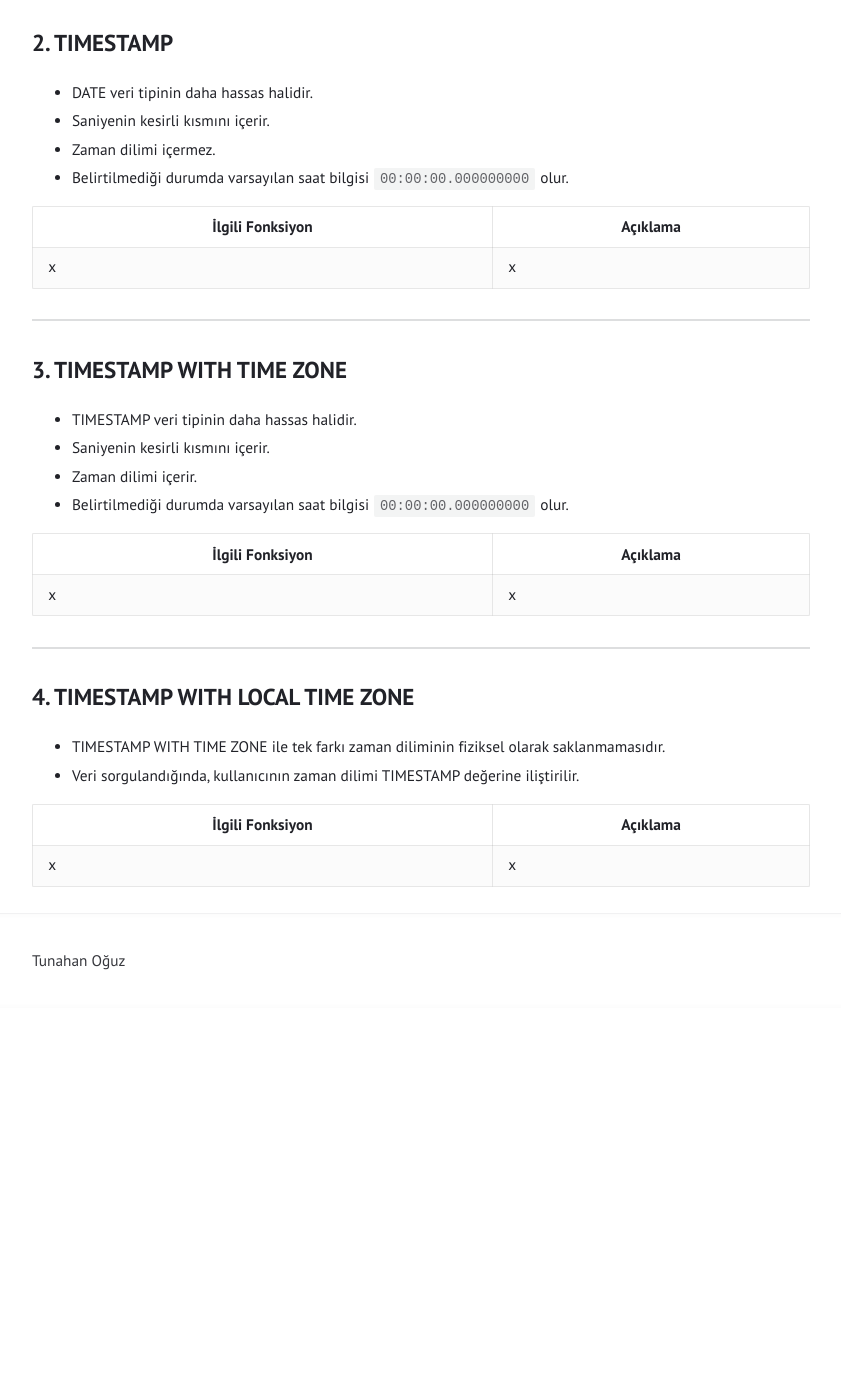
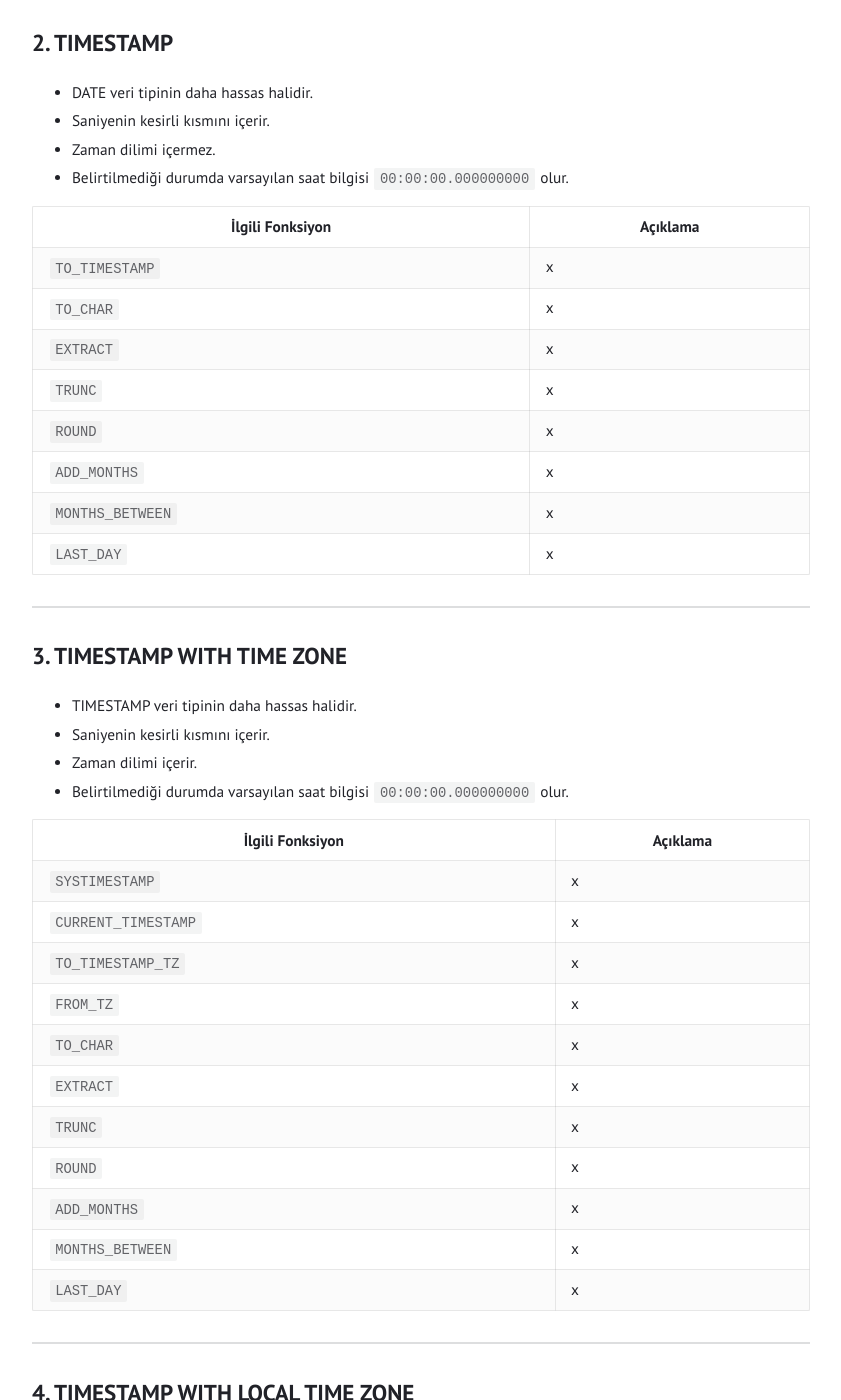
Before and after one commit to tunahanoguz/tunahanoguz.github.io, a Jekyll site: the page built from _posts/2025-05-17-oracle-DATE-ve-TIMESTAMP-veri-tipleri.md, in a window 1280 px wide and 1400 px high, scrolled down 2239 px. Shown: the whole window, without its empty margins (219-1060 px from the left). Built offline with Jekyll 4.4.1, drawn with Linux system fonts in a browser that asks for light colours; before the commit the page ends 3247 px from its top, so only the background shows below that.

Commit message:
Update 2025-05-17-oracle-DATE-ve-TIMESTAMP-veri-tipleri.md

```diff
--- a/_posts/2025-05-17-oracle-DATE-ve-TIMESTAMP-veri-tipleri.md
+++ b/_posts/2025-05-17-oracle-DATE-ve-TIMESTAMP-veri-tipleri.md
@@ -76,7 +76,14 @@ categories: oracle
 
 | İlgili Fonksiyon | Açıklama |
 |------------------|----------|
-| x                | x        |
+| `TO_TIMESTAMP`   | x        |
+| `TO_CHAR`        | x        |
+| `EXTRACT`        | x        |
+| `TRUNC`          | x        |
+| `ROUND`          | x        |
+| `ADD_MONTHS`     | x        |
+| `MONTHS_BETWEEN` | x        |
+| `LAST_DAY`       | x        |
 
 ---
 
@@ -87,9 +94,19 @@ categories: oracle
 - Zaman dilimi içerir.
 - Belirtilmediği durumda varsayılan saat bilgisi `00:00:00.000000000` olur.
 
-| İlgili Fonksiyon | Açıklama |
-|------------------|----------|
-| x                | x        |
+| İlgili Fonksiyon    | Açıklama |
+|---------------------|----------|
+| `SYSTIMESTAMP`      | x        |
+| `CURRENT_TIMESTAMP` | x        |
+| `TO_TIMESTAMP_TZ`   | x        |
+| `FROM_TZ`           | x        |
+| `TO_CHAR`           | x        |
+| `EXTRACT`           | x        |
+| `TRUNC`             | x        |
+| `ROUND`             | x        |
+| `ADD_MONTHS`        | x        |
+| `MONTHS_BETWEEN`    | x        |
+| `LAST_DAY`          | x        |
 
 ---
 
```
